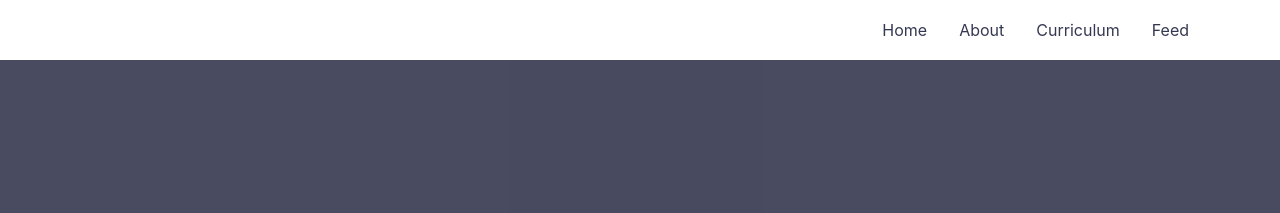
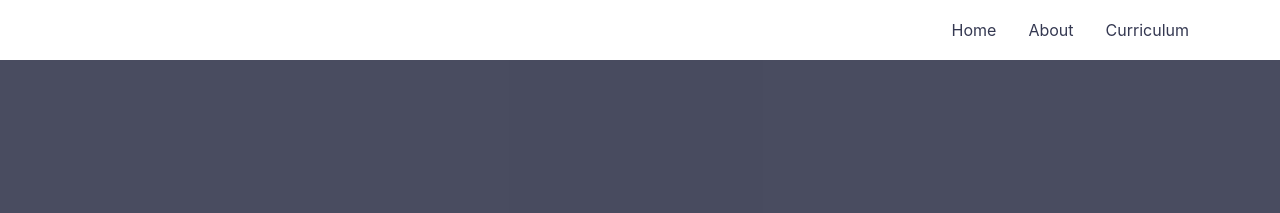
Before and after one commit to leportella/v3, a Jekyll site: the page built from index.md, in a window 1280 px wide. Shown: the top 213 px of the page. Built offline with Jekyll 4.4.1, drawn with Linux system fonts in a browser that asks for light colours.

Commit message:
Remove feed for upper bar

```diff
--- a/_config.yml
+++ b/_config.yml
@@ -21,7 +21,6 @@ navigation: # Navigation links
   - {name: 'Home', link: '/'}
   - {name: 'About', link: '/about.html'}
   - {name: 'Curriculum', link: '/cv.html'}
-  - {name: 'Feed', link: '/feed.xml'}
 
 tagline: >
     a little bit about me
```
